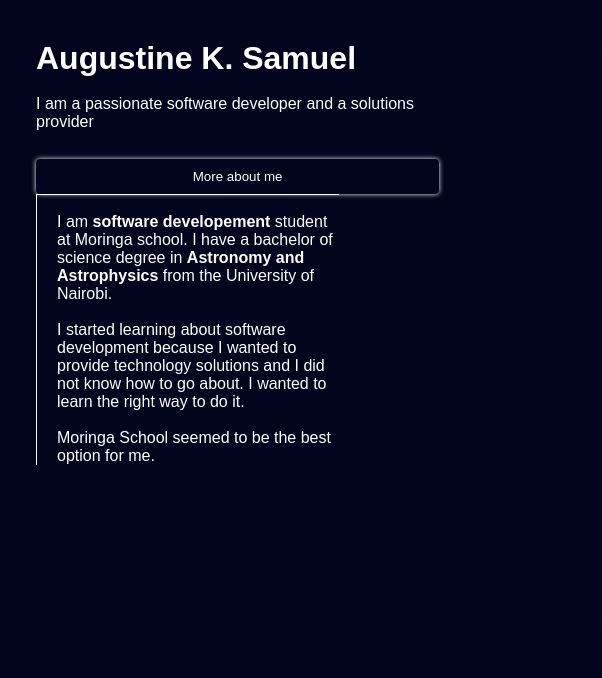
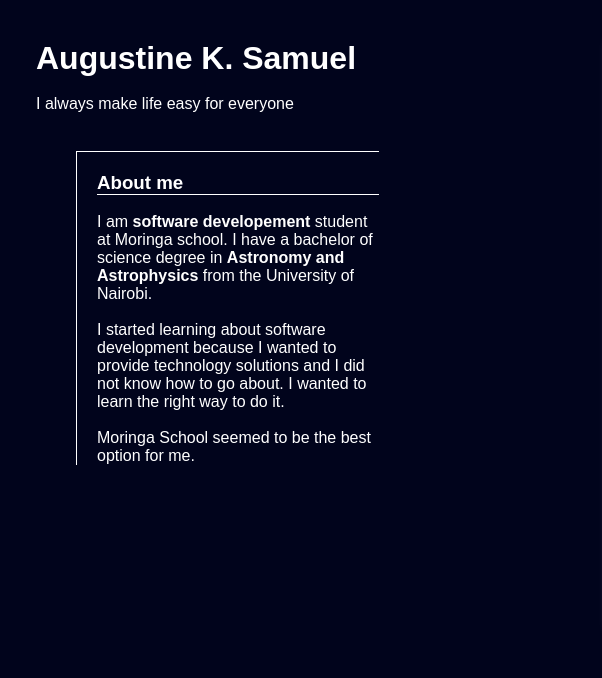
Before and after one commit to kadimasum/portfolio-landing-page, a plain HTML site: page index.html in a window 1280 px wide. Shown: the full height of the page, 28-630 px from the left. Drawn offline with Linux system fonts and the light colour scheme.

Commit message:
Add about me header

```diff
--- a/index.html
+++ b/index.html
@@ -24,11 +24,12 @@
 
                     <h1>Augustine K. Samuel</h1>
                     <br>
-                    <p>I am a passionate software developer and a solutions provider</p>
+                    <p>I always make life easy for everyone</p>
                     <br>
-                    <button>More about me</button>
+                    <!-- <button>More about me</button> -->
 
                     <div id="moreAbout">
+                        <h3>About me</h3>
                         <br>
                         <p> I am <strong>software developement</strong>  student at Moringa school. I have a bachelor of science degree in <strong>Astronomy and Astrophysics</strong>  from the University of Nairobi. </p>
                         <br>
--- a/styles.css
+++ b/styles.css
@@ -55,7 +55,15 @@ body {
     border-left:  1px solid white;
     border-top:  1px solid white;
     padding-left: 20px;
+    margin-left: 40px;
+    margin-top: 20px;
 }
+
+#moreAbout h3 {
+    border-bottom: 1px solid white;
+    margin-top: 20px;
+}
+
 button {
     width: 100%;
     padding: 10px 20px;
```
